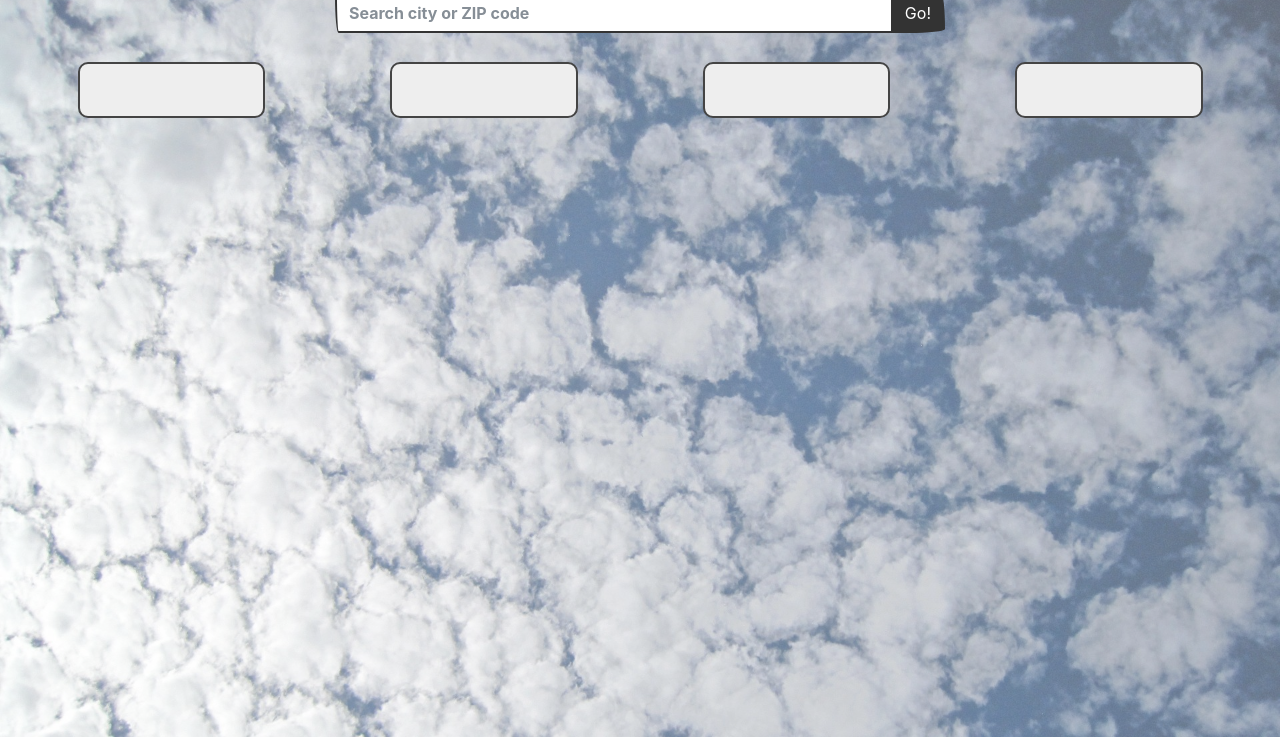
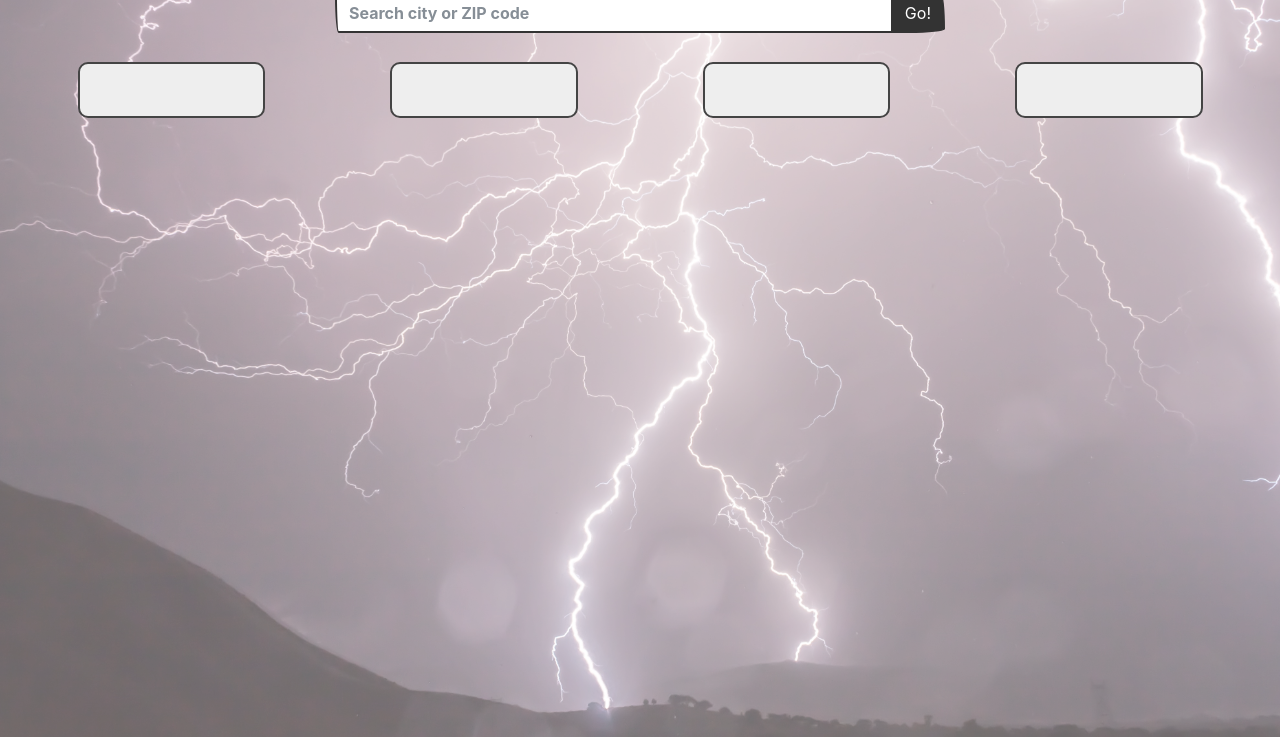
Before and after one commit to EvaKosoczki/WeatherApp, a plain HTML site: page index.html in a window 1280 px wide. Shown: the part 63-800 px from the top of the page. Drawn offline with Linux system fonts and the light colour scheme; files whose address does not match are found by name; a web font is replaced by a local one.

Commit message:
bg in progress

```diff
--- a/css/cards.css
+++ b/css/cards.css
@@ -36,7 +36,7 @@
 
 .container-fluid::after {
     content: "";
-    background-image: url("/img/Clouds.jpg");
+    background-image: url("/img/Thunderstorm.jpg");
     background-repeat: no-repeat;
     background-size: 100%;
     top: 0;
--- a/index.html
+++ b/index.html
@@ -22,7 +22,7 @@
                     <input type="text" class="form-control" placeholder="Search city or ZIP code"
                         aria-label="Search city or ZIP code" aria-describedby="basic-addon2" id="searchTerm">
                     <div class="input-group-append">
-                        <button class="btn btn-primary" type="button" onclick="onClick()">Go!</button>
+                        <button class="btn btn-primary" type="button" onclick="onSearchClick()">Go!</button>
                     </div>
                 </div>
 
@@ -56,27 +56,16 @@
             </div>
         </div>
         <div id="c1" class="content">
-            <p>Lorem ipsum dolor sit amet consectetur adipisicing elit. Sint saepe odit cum atque, enim minus?
-                Architecto eos asperiores, eveniet error a tempore accusamus laudantium natus explicabo, quos sapiente
-                possimus pariatur.
-                Lorem ipsum dolor sit amet consectetur adipisicing elit. Sint saepe odit cum atque, enim minus?
-                Architecto eos asperiores, eveniet error a tempore accusamus laudantium natus explicabo, quos sapiente
-                possimus pariatur.
-                Lorem ipsum dolor sit amet consectetur adipisicing elit. Sint saepe odit cum atque, enim minus?
-                Architecto eos asperiores, eveniet error a tempore accusamus laudantium natus explicabo, quos sapiente
-                possimus pariatur.
-                Lorem ipsum dolor sit amet consectetur adipisicing elit. Sint saepe odit cum atque, enim minus?
-                Architecto eos asperiores, eveniet error a tempore accusamus laudantium natus explicabo, quos sapiente
-                possimus pariatur.</p>
+
         </div>
         <div id="c2" class="content">
-            <p>Lararararrarara</p>
+
         </div>
         <div id="c3" class="content">
-            <p>Lsdfnsdkfjnfd</p>
+
         </div>
         <div id="c4" class="content">
-            <p>Lsdfnsdkfjnfd</p>
+
         </div>
     </div>
     <script src="/jquery//jquery-3.4.1.min.js" type="text/javascript"></script>
--- a/js/script.js
+++ b/js/script.js
@@ -1,4 +1,4 @@
-function onClick() {
+function onSearchClick() {
     let searchText = document.querySelector('#searchTerm').value;
     let url = 'http://api.openweathermap.org/data/2.5/forecast?q=' + searchText + '&units=metric&APPID=1bf7d2db8f859f721b0dc084ff8e20a4';
     fetch(url)
@@ -129,4 +129,5 @@ function openTab(tabName) {
     } else {
         acContent.style.maxHeight = acContent.scrollHeight + "px";
     }
+    let
 }
```
